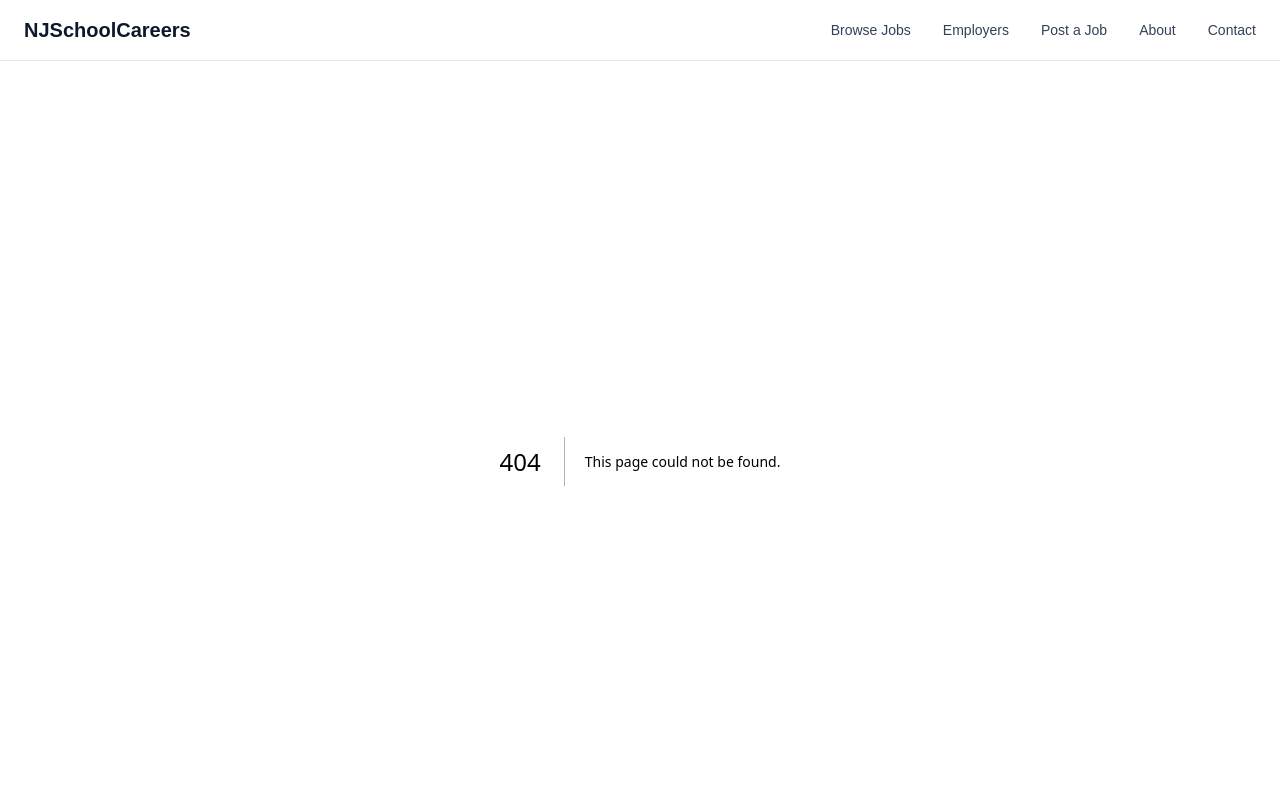
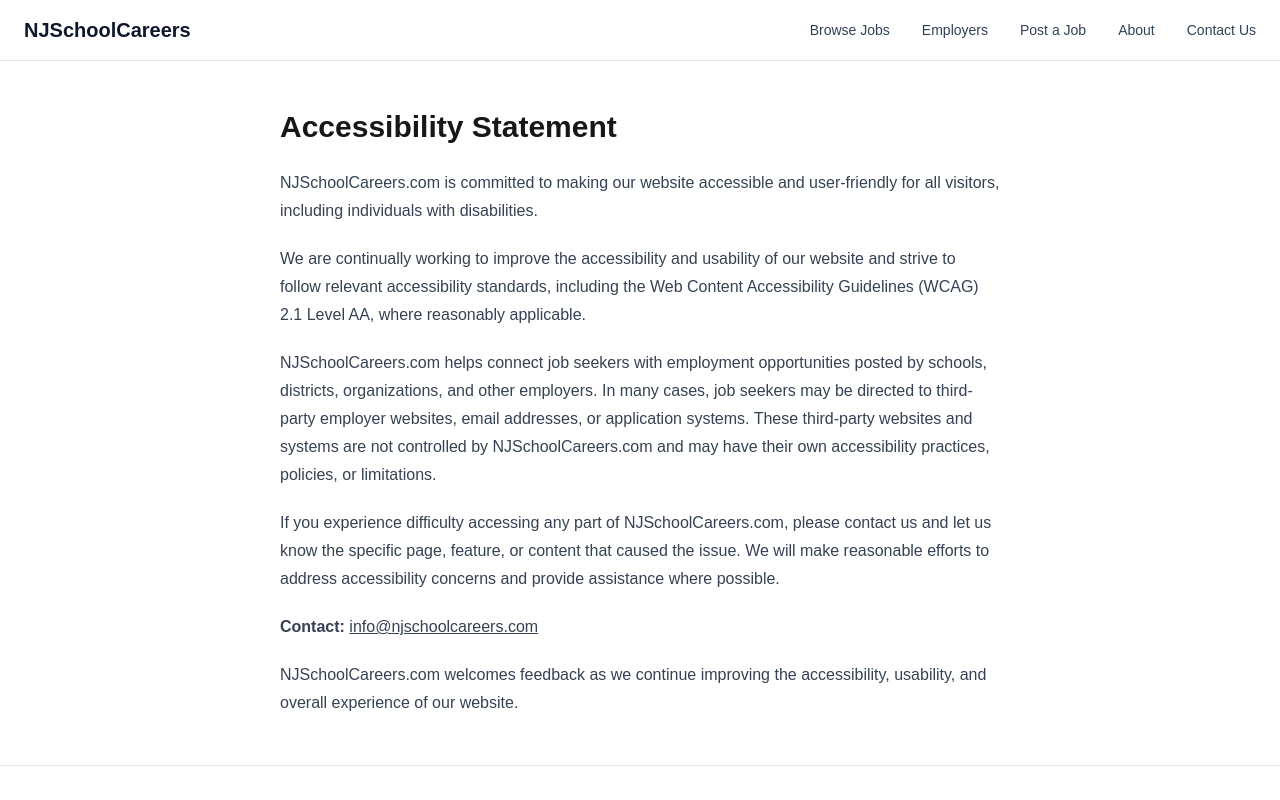
Before and after one commit to njwilkin1/nj-school-careers, a Next.js app: page /accessibility in a window 1280 px wide. Before the commit this address had no page. Shown: the top 800 px of the page. Built offline with nearby package versions, Linux system fonts and the light colour scheme.

Commit message:
Add accessibility statement page and footer link

```diff
--- /dev/null
+++ b/app/accessibility/page.tsx
@@ -0,0 +1,61 @@
+export const metadata = {
+  title: "Accessibility Statement | NJSchoolCareers.com",
+  description:
+    "Accessibility statement for NJSchoolCareers.com, including our commitment to website accessibility and user support.",
+};
+
+export default function AccessibilityPage() {
+  return (
+    <main className="mx-auto max-w-3xl px-6 py-12">
+      <h1 className="mb-6 text-3xl font-bold">Accessibility Statement</h1>
+
+      <div className="space-y-5 text-base leading-7 text-gray-700">
+        <p>
+          NJSchoolCareers.com is committed to making our website accessible and
+          user-friendly for all visitors, including individuals with
+          disabilities.
+        </p>
+
+        <p>
+          We are continually working to improve the accessibility and usability
+          of our website and strive to follow relevant accessibility standards,
+          including the Web Content Accessibility Guidelines (WCAG) 2.1 Level AA,
+          where reasonably applicable.
+        </p>
+
+        <p>
+          NJSchoolCareers.com helps connect job seekers with employment
+          opportunities posted by schools, districts, organizations, and other
+          employers. In many cases, job seekers may be directed to third-party
+          employer websites, email addresses, or application systems. These
+          third-party websites and systems are not controlled by
+          NJSchoolCareers.com and may have their own accessibility practices,
+          policies, or limitations.
+        </p>
+
+        <p>
+          If you experience difficulty accessing any part of
+          NJSchoolCareers.com, please contact us and let us know the specific
+          page, feature, or content that caused the issue. We will make
+          reasonable efforts to address accessibility concerns and provide
+          assistance where possible.
+        </p>
+
+        <p>
+          <strong>Contact:</strong>{" "}
+          <a
+            href="mailto:njwilkin@hotmail.com"
+            className="underline"
+          >
+            info@njschoolcareers.com
+          </a>
+        </p>
+
+        <p>
+          NJSchoolCareers.com welcomes feedback as we continue improving the
+          accessibility, usability, and overall experience of our website.
+        </p>
+      </div>
+    </main>
+  );
+}
--- a/app/components/Header.tsx
+++ b/app/components/Header.tsx
@@ -21,7 +21,7 @@
           <Link href="/employers" className="hover:text-orange-600">Employers</Link>
           <Link href="/post-job" className="hover:text-orange-600">Post a Job</Link>
           <Link href="/about" className="hover:text-orange-600">About</Link>
-          <Link href="/contact" className="hover:text-orange-600">Contact</Link>
+          <Link href="/contact" className="hover:text-orange-600">Contact Us</Link>
         </nav>
 
         {/* Mobile Hamburger */}
@@ -41,7 +41,7 @@
             <Link href="/employers" onClick={() => setOpen(false)}>Employers</Link>
             <Link href="/post-job" onClick={() => setOpen(false)}>Post a Job</Link>
             <Link href="/about" onClick={() => setOpen(false)}>About</Link>
-            <Link href="/contact" onClick={() => setOpen(false)}>Contact</Link>
+            <Link href="/contact" onClick={() => setOpen(false)}>Contact Us</Link>
           </nav>
         </div>
       )}
--- a/app/layout.tsx
+++ b/app/layout.tsx
@@ -79,6 +79,9 @@
     <a href="/employers" className="block hover:text-orange-600">
       Employer Info
     </a>
+             <a href="/contact" className="block hover:text-orange-600">
+  Contact Us
+</a>
   </div>
 </div>
 
@@ -91,15 +94,15 @@
                 <a href="/about" className="block hover:text-orange-600">
                   About NJSchoolCareers
                 </a>
-                <a href="/contact" className="block hover:text-orange-600">
-  Contact
-</a>
                 <a href="/terms" className="block hover:text-orange-600">
                   Terms of Use
                 </a>
                 <a href="/privacy" className="block hover:text-orange-600">
                   Privacy Policy
                 </a>
+                <a href="/accessibility" className="hover:underline">
+  Accessibility
+</a>
               </div>
             </div>
 
```
